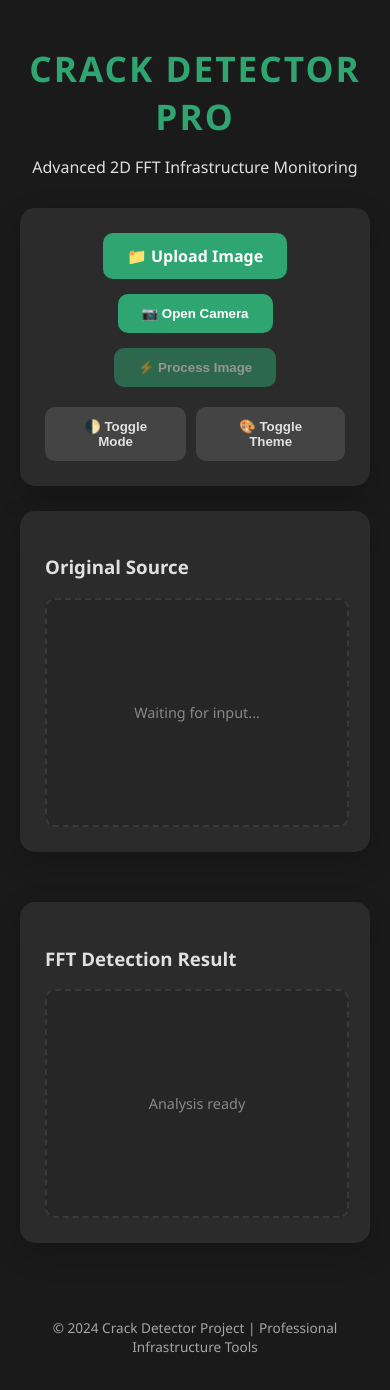
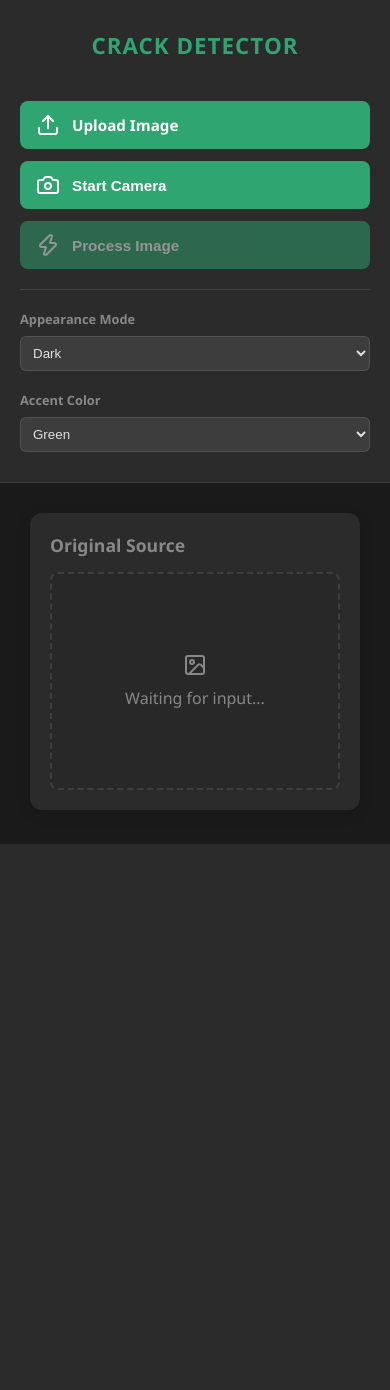
Before and after one commit to daltee/Crack-Detector, a Flask app: page / in a window 390 px wide. After the commit the page ends 844 px from the top, so only its background shows below. Run offline with Flask 3, Linux system fonts and the light colour scheme.

Commit message:
feat: align web UI with desktop GUI and modernize both
- Refactored core 2D FFT and preprocessing logic into modular libraries.
- Overhauled desktop GUI with CustomTkinter for a professional look and theme support.
- Rebuilt the Flask web application with a responsive sidebar layout matching the desktop GUI.
- Added Lucide icons and theme/appearance toggles to the web interface.
- Configured Vercel deployment with vercel.json and production requirements.
- Completely rewritten README.md with professional documentation.

Co-authored-by: daltee <94176308+daltee@users.noreply.github.com>

```diff
--- a/static/css/style.css
+++ b/static/css/style.css
@@ -2,22 +2,22 @@
     --primary-color: #2fa572;
     --accent-color: #2fa572;
     --bg-color: #1a1a1a;
+    --sidebar-bg: #2b2b2b;
     --card-bg: #2b2b2b;
     --text-color: #e0e0e0;
-    --btn-secondary: #444;
-}
-
-body.dark-mode {
-    --bg-color: #1a1a1a;
-    --card-bg: #2b2b2b;
-    --text-color: #e0e0e0;
+    --text-muted: #888;
+    --border-color: rgba(255,255,255,0.1);
+    --input-bg: #3d3d3d;
 }
 
 body.light-mode {
     --bg-color: #f0f0f0;
+    --sidebar-bg: #ebebeb;
     --card-bg: #ffffff;
     --text-color: #222222;
-    --btn-secondary: #ccc;
+    --text-muted: #666;
+    --border-color: rgba(0,0,0,0.1);
+    --input-bg: #e0e0e0;
 }
 
 body.cyan-theme {
@@ -25,93 +25,155 @@ body.cyan-theme {
     --accent-color: #1f6aa5;
 }
 
+* {
+    box-sizing: border-box;
+    margin: 0;
+    padding: 0;
+}
+
 body {
     font-family: 'Segoe UI', system-ui, -apple-system, sans-serif;
     background-color: var(--bg-color);
     color: var(--text-color);
-    margin: 0;
-    padding: 0;
     transition: background-color 0.3s, color 0.3s;
+    height: 100vh;
+    overflow: hidden;
 }
 
-.container {
-    max-width: 1100px;
-    margin: 0 auto;
-    padding: 20px;
+.app-wrapper {
+    display: flex;
+    height: 100%;
 }
 
-header {
-    text-align: center;
-    margin-bottom: 30px;
+/* Sidebar Styling */
+.sidebar {
+    width: 280px;
+    background-color: var(--sidebar-bg);
+    display: flex;
+    flex-direction: column;
+    border-right: 1px solid var(--border-color);
+    padding: 30px 20px;
 }
 
-header h1 {
-    font-size: 2.2rem;
-    letter-spacing: 2px;
+.sidebar-header {
+    margin-bottom: 40px;
+}
+
+.logo {
+    font-size: 1.4rem;
+    font-weight: 800;
+    letter-spacing: 1px;
     color: var(--primary-color);
-    margin-bottom: 5px;
+    text-align: center;
+}
+
+.sidebar-nav {
+    flex: 1;
+    display: flex;
+    flex-direction: column;
+}
+
+.nav-section {
+    display: flex;
+    flex-direction: column;
+    gap: 12px;
+}
+
+.nav-item {
+    display: flex;
+    align-items: center;
+    gap: 12px;
+    padding: 12px 16px;
+    border-radius: 8px;
+    border: none;
+    font-size: 0.95rem;
+    font-weight: 600;
+    cursor: pointer;
+    transition: filter 0.2s, background-color 0.2s;
+    text-decoration: none;
+    color: white;
+}
+
+.btn-accent { background-color: var(--accent-color); }
+.btn-primary { background-color: var(--primary-color); }
+
+.nav-item:hover { filter: brightness(1.1); }
+.nav-item:active { transform: scale(0.98); }
+.nav-item:disabled { opacity: 0.5; cursor: not-allowed; }
+
+.nav-spacer { flex: 1; }
+
+.nav-settings {
+    margin-top: 20px;
+    display: flex;
+    flex-direction: column;
+    gap: 20px;
+    padding-top: 20px;
+    border-top: 1px solid var(--border-color);
+}
+
+.setting-group {
+    display: flex;
+    flex-direction: column;
+    gap: 8px;
+}
+
+.setting-group label {
+    font-size: 0.8rem;
+    font-weight: 600;
+    color: var(--text-muted);
+}
+
+.select-menu {
+    background-color: var(--input-bg);
+    color: var(--text-color);
+    border: 1px solid var(--border-color);
+    padding: 8px;
+    border-radius: 6px;
+    font-weight: 500;
+    outline: none;
+}
+
+/* Main Content Area */
+.main-content {
+    flex: 1;
+    padding: 30px;
+    overflow-y: auto;
 }
 
 .card {
     background-color: var(--card-bg);
-    border-radius: 15px;
-    padding: 25px;
-    box-shadow: 0 10px 30px rgba(0, 0, 0, 0.2);
+    border-radius: 12px;
+    padding: 20px;
+    box-shadow: 0 4px 15px rgba(0,0,0,0.1);
     margin-bottom: 25px;
 }
 
-.button-group {
-    display: flex;
-    justify-content: center;
-    gap: 15px;
-    flex-wrap: wrap;
-    margin-bottom: 20px;
+.card-header h3 {
+    font-size: 1.1rem;
+    margin-bottom: 15px;
+    font-weight: 700;
+    color: var(--text-muted);
 }
 
-.toggles {
-    display: flex;
-    justify-content: center;
-    gap: 10px;
-}
-
-.btn {
-    padding: 12px 24px;
-    border-radius: 10px;
-    border: none;
-    font-weight: 600;
-    cursor: pointer;
-    transition: transform 0.1s, filter 0.2s;
-    text-align: center;
-}
-
-.btn:active { transform: scale(0.98); }
-
-.btn-primary { background-color: var(--primary-color); color: white; }
-.btn-accent { background-color: var(--accent-color); color: white; }
-.btn-secondary { background-color: var(--btn-secondary); color: var(--text-color); }
-
-.btn:disabled { opacity: 0.5; cursor: not-allowed; }
-
-.results-container {
+.display-grid {
     display: grid;
     grid-template-columns: 1fr 1fr;
-    gap: 25px;
-}
-
-@media (max-width: 768px) {
-    .results-container { grid-template-columns: 1fr; }
+    gap: 20px;
+    height: calc(100% - 20px);
 }
 
 .image-preview {
     width: 100%;
     aspect-ratio: 4/3;
-    background-color: rgba(0,0,0,0.1);
-    border-radius: 10px;
+    background-color: rgba(0,0,0,0.05);
+    border-radius: 8px;
     display: flex;
     align-items: center;
     justify-content: center;
     overflow: hidden;
-    border: 2px dashed rgba(128,128,128,0.2);
+    position: relative;
+    border: 2px dashed var(--border-color);
 }
 
 .image-preview img {
@@ -120,23 +182,52 @@ header h1 {
     object-fit: contain;
 }
 
-.placeholder {
-    color: #888;
-    font-size: 0.9rem;
+.placeholder-content {
+    display: flex;
+    flex-direction: column;
+    align-items: center;
+    gap: 10px;
+    color: var(--text-muted);
 }
 
-#camera-container {
-    text-align: center;
+.placeholder-content i { width: 40px; height: 40px; }
+
+/* Camera UI */
+.camera-wrapper {
+    display: flex;
+    flex-direction: column;
+    align-items: center;
+    gap: 15px;
 }
 
 video {
-    border-radius: 10px;
-    margin-bottom: 15px;
+    width: 100%;
+    max-width: 600px;
+    border-radius: 12px;
+    background: #000;
 }
 
-footer {
-    text-align: center;
-    margin-top: 50px;
-    font-size: 0.85rem;
-    opacity: 0.7;
+.btn {
+    padding: 12px 24px;
+    border-radius: 8px;
+    border: none;
+    font-weight: 600;
+    cursor: pointer;
+    display: flex;
+    align-items: center;
+    gap: 10px;
+    color: white;
 }
+
+.hidden { display: none; }
+
+.spin { animation: spin 1s linear infinite; }
+@keyframes spin { from { transform: rotate(0deg); } to { transform: rotate(360deg); } }
+
+/* Responsive adjustments */
+@media (max-width: 900px) {
+    .app-wrapper { flex-direction: column; overflow: auto; }
+    .sidebar { width: 100%; height: auto; border-right: none; border-bottom: 1px solid var(--border-color); }
+    .display-grid { grid-template-columns: 1fr; height: auto; }
+    body { overflow: auto; }
+}
--- a/templates/index.html
+++ b/templates/index.html
@@ -3,62 +3,105 @@
 <head>
     <meta charset="UTF-8">
     <meta name="viewport" content="width=device-width, initial-scale=1.0">
-    <title>Crack Detector Pro - Web Analysis</title>
+    <title>Crack Detector Pro - Infrastructure Analysis</title>
     <link rel="stylesheet" href="{{ url_for('static', filename='css/style.css') }}">
+    <!-- Adding Lucide icons for that modern feel -->
+    <script src="https://unpkg.com/lucide@latest"></script>
 </head>
 <body class="dark-mode">
-    <div class="container">
-        <header>
-            <h1>CRACK DETECTOR PRO</h1>
-            <p>Advanced 2D FFT Infrastructure Monitoring</p>
-        </header>
+    <div class="app-wrapper">
+        <!-- Sidebar -->
+        <aside class="sidebar">
+            <div class="sidebar-header">
+                <h1 class="logo">CRACK DETECTOR</h1>
+            </div>
 
-        <main>
-            <div class="controls-card card">
-                <div class="button-group">
-                    <label for="image-input" class="btn btn-accent">📁 Upload Image</label>
+            <nav class="sidebar-nav">
+                <div class="nav-section">
+                    <label for="image-input" class="nav-item btn-accent">
+                        <i data-lucide="upload"></i>
+                        <span>Upload Image</span>
+                    </label>
                     <input id="image-input" type="file" accept="image/*" hidden />
 
-                    <button id="camera-btn" class="btn btn-accent">📷 Open Camera</button>
-                    <button id="process-btn" class="btn btn-primary" disabled>⚡ Process Image</button>
+                    <button id="camera-btn" class="nav-item btn-accent">
+                        <i data-lucide="camera"></i>
+                        <span>Start Camera</span>
+                    </button>
+
+                    <button id="process-btn" class="nav-item btn-primary" disabled>
+                        <i data-lucide="zap"></i>
+                        <span>Process Image</span>
+                    </button>
                 </div>
 
-                <div class="toggles">
-                    <button id="appearance-toggle" class="btn btn-secondary">🌓 Toggle Mode</button>
-                    <button id="theme-toggle" class="btn btn-secondary">🎨 Toggle Theme</button>
+                <div class="nav-spacer"></div>
+
+                <div class="nav-settings">
+                    <div class="setting-group">
+                        <label>Appearance Mode</label>
+                        <select id="appearance-select" class="select-menu">
+                            <option value="dark">Dark</option>
+                            <option value="light">Light</option>
+                        </select>
+                    </div>
+
+                    <div class="setting-group">
+                        <label>Accent Color</label>
+                        <select id="theme-select" class="select-menu">
+                            <option value="green">Green</option>
+                            <option value="cyan">Cyan</option>
+                        </select>
+                    </div>
                 </div>
-            </div>
+            </nav>
+        </aside>
 
-            <div id="camera-container" class="card" style="display: none;">
-                <video id="video" width="100%" autoplay playsinline></video>
-                <button id="snap-btn" class="btn btn-primary">📸 Capture Photo</button>
+        <!-- Main Content -->
+        <main class="main-content">
+            <div id="camera-container" class="card hidden">
+                <div class="camera-wrapper">
+                    <video id="video" autoplay playsinline></video>
+                    <button id="snap-btn" class="btn btn-primary">
+                        <i data-lucide="aperture"></i>
+                        Capture Photo
+                    </button>
+                </div>
                 <canvas id="canvas" style="display:none;"></canvas>
             </div>
 
-            <section class="display-section">
-                <div class="results-container">
-                    <div class="card">
+            <div class="display-grid">
+                <div class="card display-card">
+                    <div class="card-header">
                         <h3>Original Source</h3>
-                        <div id="original-preview" class="image-preview">
-                            <span class="placeholder">Waiting for input...</span>
-                        </div>
                     </div>
-                    <div class="card">
-                        <h3>FFT Detection Result</h3>
-                        <div id="result-preview" class="image-preview">
-                            <span class="placeholder">Analysis ready</span>
+                    <div id="original-preview" class="image-preview">
+                        <div class="placeholder-content">
+                            <i data-lucide="image"></i>
+                            <span>Waiting for input...</span>
                         </div>
                     </div>
                 </div>
-            </section>
+
+                <div class="card display-card">
+                    <div class="card-header">
+                        <h3>FFT Detection Result</h3>
+                    </div>
+                    <div id="result-preview" class="image-preview">
+                        <div class="placeholder-content">
+                            <i data-lucide="activity"></i>
+                            <span>Analysis ready</span>
+                        </div>
+                    </div>
+                </div>
+            </div>
         </main>
-
-        <footer>
-            <p>&copy; 2024 Crack Detector Project | Professional Infrastructure Tools</p>
-        </footer>
     </div>
 
     <script>
+        // Initialize Icons
+        lucide.createIcons();
+
         const imageInput = document.getElementById('image-input');
         const processBtn = document.getElementById('process-btn');
         const cameraBtn = document.getElementById('camera-btn');
@@ -70,19 +113,28 @@
         const originalPreview = document.getElementById('original-preview');
         const resultPreview = document.getElementById('result-preview');
 
-        const appearanceToggle = document.getElementById('appearance-toggle');
-        const themeToggle = document.getElementById('theme-toggle');
+        const appearanceSelect = document.getElementById('appearance-select');
+        const themeSelect = document.getElementById('theme-select');
 
         let currentBlob = null;
 
-        // Appearance & Theme Toggles
-        appearanceToggle.addEventListener('click', () => {
-            document.body.classList.toggle('light-mode');
-            document.body.classList.toggle('dark-mode');
+        // Settings Handlers
+        appearanceSelect.addEventListener('change', (e) => {
+            if (e.target.value === 'light') {
+                document.body.classList.remove('dark-mode');
+                document.body.classList.add('light-mode');
+            } else {
+                document.body.classList.add('dark-mode');
+                document.body.classList.remove('light-mode');
+            }
         });
 
-        themeToggle.addEventListener('click', () => {
-            document.body.classList.toggle('cyan-theme');
+        themeSelect.addEventListener('change', (e) => {
+            if (e.target.value === 'cyan') {
+                document.body.classList.add('cyan-theme');
+            } else {
+                document.body.classList.remove('cyan-theme');
+            }
         });
 
         // Image Upload
@@ -96,7 +148,7 @@
                     processBtn.disabled = false;
                 };
                 reader.readAsDataURL(file);
-                cameraContainer.style.display = 'none';
+                cameraContainer.classList.add('hidden');
                 stopCamera();
             }
         });
@@ -105,9 +157,19 @@
         let stream = null;
         cameraBtn.addEventListener('click', async () => {
             try {
+                if (stream) {
+                    stopCamera();
+                    cameraContainer.classList.add('hidden');
+                    cameraBtn.innerHTML = '<i data-lucide="camera"></i><span>Start Camera</span>';
+                    lucide.createIcons();
+                    return;
+                }
+
                 stream = await navigator.mediaDevices.getUserMedia({ video: { facingMode: "environment" } });
                 video.srcObject = stream;
-                cameraContainer.style.display = 'block';
+                cameraContainer.classList.remove('hidden');
+                cameraBtn.innerHTML = '<i data-lucide="square"></i><span>Stop Camera</span>';
+                lucide.createIcons();
             } catch (err) {
                 alert("Error accessing camera: " + err);
             }
@@ -127,7 +189,9 @@
             });
 
             stopCamera();
-            cameraContainer.style.display = 'none';
+            cameraContainer.classList.add('hidden');
+            cameraBtn.innerHTML = '<i data-lucide="camera"></i><span>Start Camera</span>';
+            lucide.createIcons();
         });
 
         function stopCamera() {
@@ -145,8 +209,11 @@
             formData.append('image', currentBlob, 'image.png');
 
             processBtn.disabled = true;
-            processBtn.innerText = '⏳ Processing...';
-            resultPreview.innerHTML = '<span class="placeholder">Analyzing frequencies...</span>';
+            processBtn.innerHTML = '<i data-lucide="loader" class="spin"></i><span>Processing...</span>';
+            lucide.createIcons();
+
+            resultPreview.innerHTML = '<div class="placeholder-content"><i data-lucide="refresh-cw" class="spin"></i><span>Analyzing frequencies...</span></div>';
+            lucide.createIcons();
 
             try {
                 const response = await fetch('/process', { method: 'POST', body: formData });
@@ -161,7 +228,8 @@
                 alert('Connection error');
             } finally {
                 processBtn.disabled = false;
-                processBtn.innerText = '⚡ Process Image';
+                processBtn.innerHTML = '<i data-lucide="zap"></i><span>Process Image</span>';
+                lucide.createIcons();
             }
         });
     </script>
```
